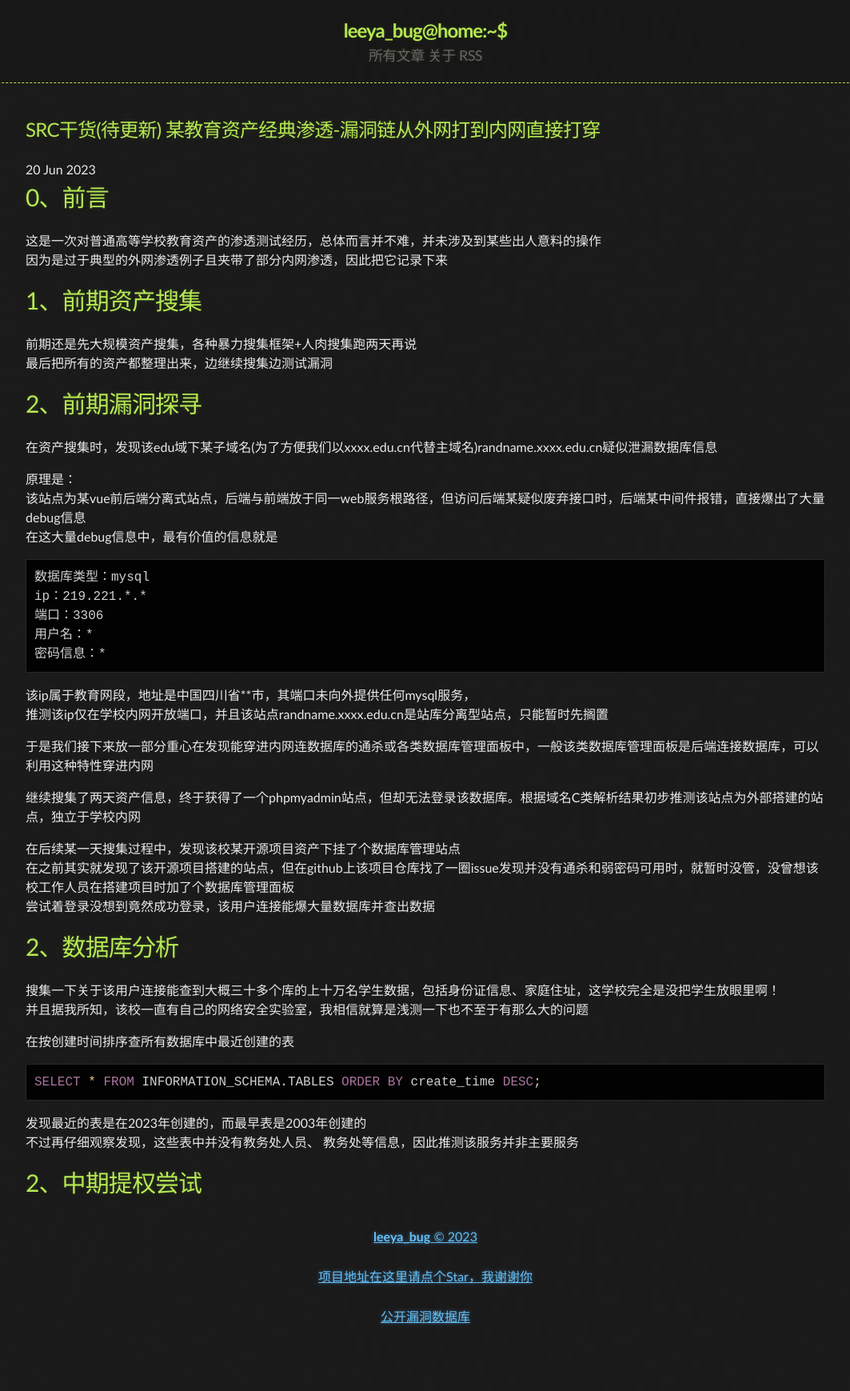
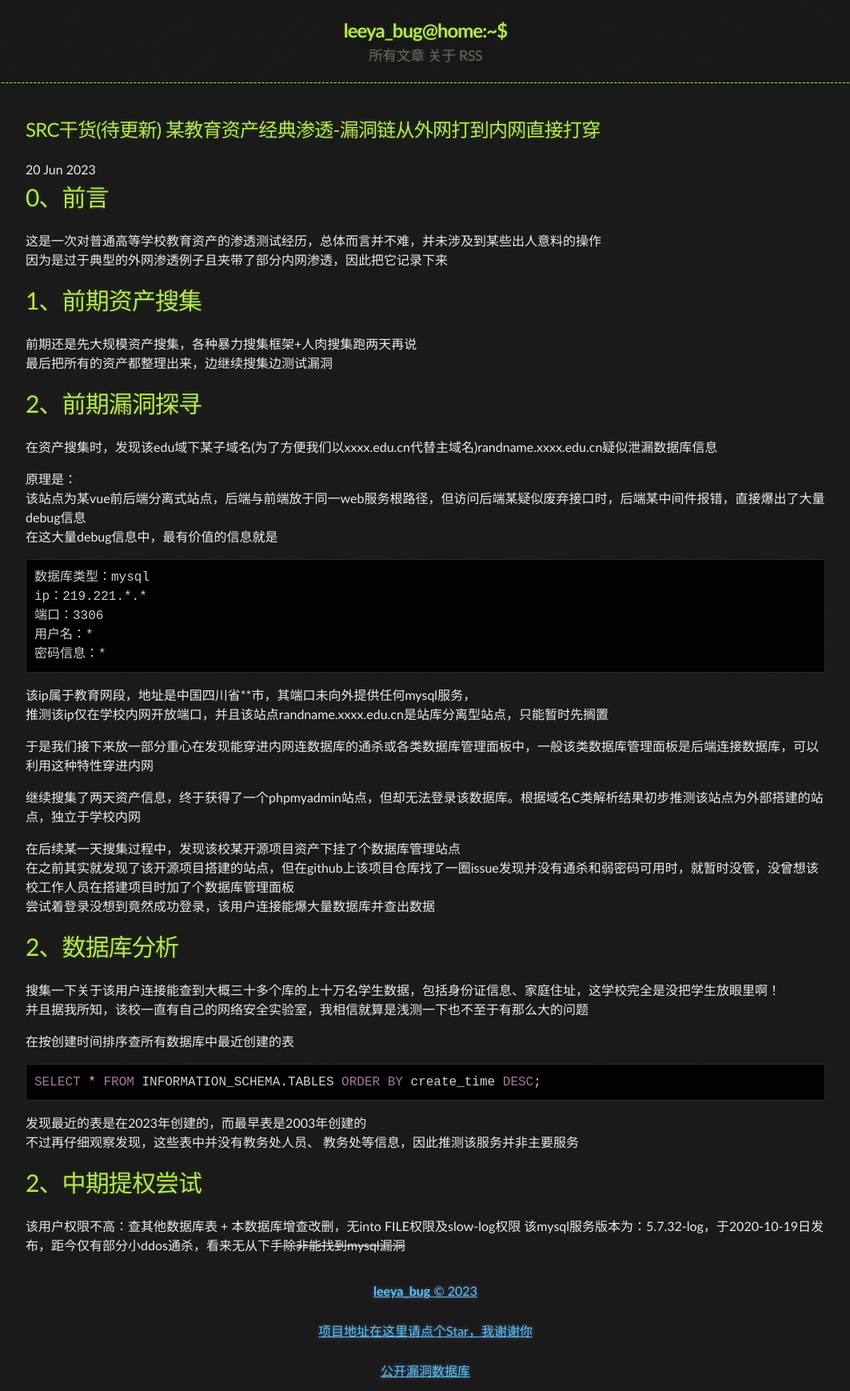
Before and after one commit to Leeyangee/leeyangee.github.io, a Jekyll site: the page built from _posts/2023-06-20-SRC干货(待更新) 某教育资产经典渗透-漏洞链从外网打到内网直接打穿.md, in a window 1280 px wide. Shown: the whole page at 80% size, without its empty margins (108-1171 px from the left). Built offline with Jekyll 4.4.1, drawn with Linux system fonts in a browser that asks for light colours; before the commit the page ends 1671 px from its top, so only the background shows below that.

Commit message:
Update 2023-06-20-SRC干货(待更新) 某教育资产经典渗透-漏洞链从外网打到内网直接打穿.md

```diff
--- a/_posts/2023-06-20-SRC干货(待更新) 某教育资产经典渗透-漏洞链从外网打到内网直接打穿.md
+++ b/_posts/2023-06-20-SRC干货(待更新) 某教育资产经典渗透-漏洞链从外网打到内网直接打穿.md
@@ -70,3 +70,6 @@ SELECT * FROM INFORMATION_SCHEMA.TABLES ORDER BY create_time DESC;
 不过再仔细观察发现，这些表中并没有教务处人员、 教务处等信息，因此推测该服务并非主要服务
 
 # [](#header-1)2、中期提权尝试
+
+该用户权限不高：查其他数据库表 + 本数据库增查改删，无into FILE权限及slow-log权限
+该mysql服务版本为：5.7.32-log，于2020-10-19日发布，距今仅有部分小ddos通杀，看来无从下手~~除非能找到mysql漏洞~~
```
